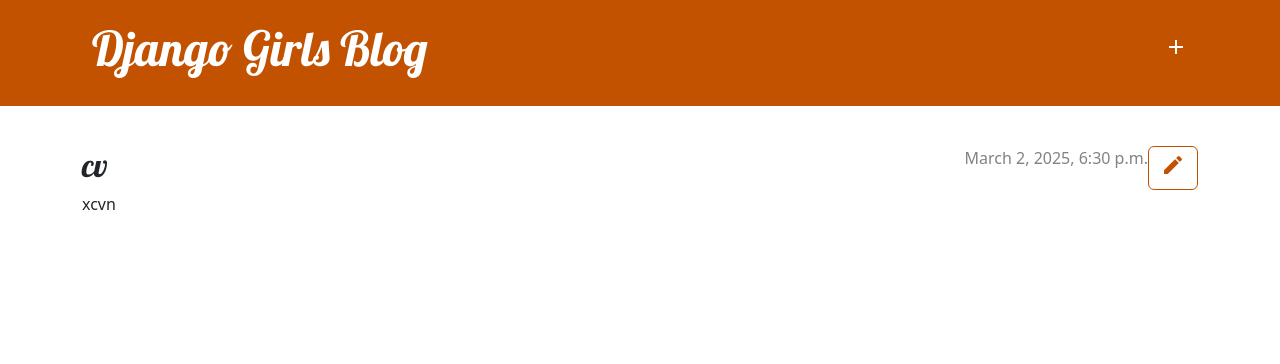
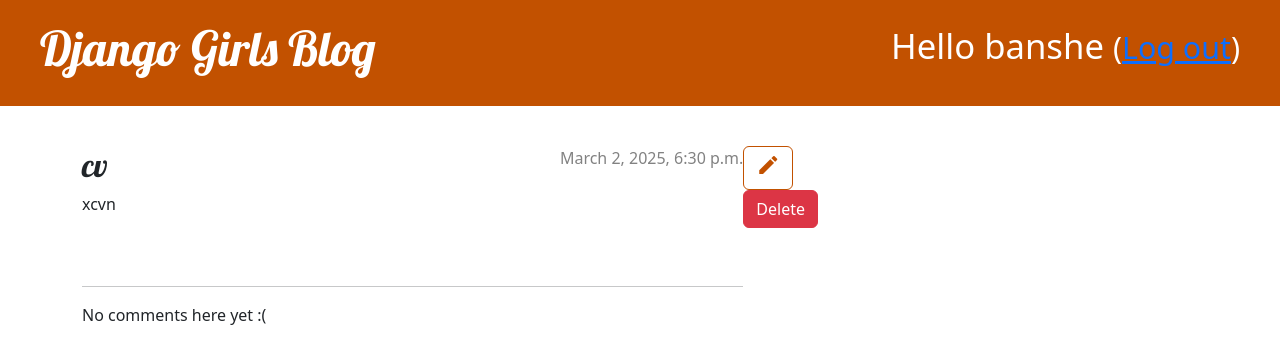
Before and after one commit to Banshe666/modulo_4_django, a Django app: page /post/5/ in a window 1280 px wide. Shown: the top 364 px of the page. Run offline with Django 5.2, Linux system fonts and the light colour scheme; a user stored in the database is signed in; data comes from the database, SQL or seed files in the repository; both versions use the stored data as it was after the commit; tables that the repository leaves empty hold one stand-in row (values such as "Sample post").

Commit message:
new updates extra Django Tutorials added to this Module 7 DjangoApp

```diff
--- a/blog/admin.py
+++ b/blog/admin.py
@@ -1,4 +1,5 @@
 from django.contrib import admin
-from .models import Post
+from .models import Post, Comment
 
 admin.site.register(Post)
+admin.site.register(Comment)
--- a/blog/models.py
+++ b/blog/models.py
@@ -16,3 +16,20 @@
 
     def __str__(self):
         return self.title
+
+class Comment(models.Model):
+    post = models.ForeignKey('blog.Post', on_delete=models.CASCADE, related_name='comments')
+    author = models.CharField(max_length=200)
+    text = models.TextField()
+    created_date = models.DateTimeField(default=timezone.now)
+    approved_comment = models.BooleanField(default=False)
+
+    def approve(self):
+        self.approved_comment = True
+        self.save()
+
+    def __str__(self):
+        return self.text
+
+def approved_comments(self):
+    return self.comments.filter(approved_comment=True)
--- a/blog/static/css/blog.css
+++ b/blog/static/css/blog.css
@@ -69,3 +69,7 @@
     color: #FFFFFF;
     background-color: #C25100;
 }
+
+.comment {
+    margin: 20px 0px 20px 20px;
+}
--- a/blog/templates/blog/base.html
+++ b/blog/templates/blog/base.html
@@ -10,23 +10,23 @@
         <link rel="stylesheet" href="{% static 'css/blog.css' %}">
     </head>
     <body>
-        <header class="page-header">
-            <div class="container">
+        <div class="page-header">
             {% if user.is_authenticated %}
-                    <a href="{% url 'post_new' %}" class="top-menu">
-                        <span class="material-icons">add</span>
-                    </a>
+                <a href="{% url 'post_new' %}" class="top-menu"><span class="glyphicon glyphicon-plus"></span></a>
+                <a href="{% url 'post_draft_list' %}" class="top-menu"><span class="glyphicon glyphicon-edit"></span></a>
+                <p class="top-menu">Hello {{ user.username }} <small>(<a href="{% url 'logout' %}">Log out</a>)</small></p>
+            {% else %}
+                <a href="{% url 'login' %}" class="top-menu"><span class="glyphicon glyphicon-lock"></span></a>
             {% endif %}
             <h1><a href="/">Django Girls Blog</a></h1>
         </div>
-        </header>
-        <main class="content container">
+        <div class="content container">
             <div class="row">
-                <div class="col">
+                <div class="col-md-8">
                 {% block content %}
                 {% endblock %}
                 </div>
             </div>
-        </main>
+        </div>
     </body>
 </html>
--- a/blog/templates/blog/post_detail.html
+++ b/blog/templates/blog/post_detail.html
@@ -7,14 +7,45 @@
                 <a class="btn btn-secondary" href="{% url 'post_edit' pk=post.pk %}">
                     <span class="material-icons">edit</span>
                 </a>
+                <form method="POST" action="{% url 'post_remove' pk=post.pk %}" class="post-form">{% csrf_token %}
+                    <button type="submit" class="post btn btn-danger" name="delete">
+                    Delete
+                    </button>
+                </form>
             {% endif %}
         </aside>
         {% if post.published_date %}
-            <time class="date">
+            <div class="date">
                 {{ post.published_date }}
-            </time>
+            </div>
+        {% else %}
+            <form method="POST" action="{% url 'post_publish' pk=post.pk %}" class="post-form">{% csrf_token %}
+                <button type="submit" class="post btn btn-secondary" name="publish">Publish</button>
+            </form>
         {% endif %}
         <h2>{{ post.title }}</h2>
         <p>{{ post.text|linebreaksbr }}</p>
     </article>
+    <hr>
+    {% for comment in post.comments.all %}
+        {% if user.is_authenticated or comment.approved_comment %}
+        <div class="comment">
+            <div class="date">
+                {{ comment.created_date }}
+                {% if not comment.approved_comment %}
+                    <a class="btn btn-default" href="{% url 'comment_remove' pk=comment.pk %}">
+                        {% include './icons/hand-thumbs-down.svg' %}
+                    </a>
+                    <a class="btn btn-default" href="{% url 'comment_approve' pk=comment.pk %}">
+                        {% include './icons/hand-thumbs-up.svg' %}
+                    </a>
+                {% endif %}
+            </div>
+            <strong>{{ comment.author }}</strong>
+            <p>{{ comment.text|linebreaks }}</p>
+        </div>
+        {% endif %}
+    {% empty %}
+        <p>No comments here yet :(</p>
+    {% endfor %}
 {% endblock %}
--- a/blog/urls.py
+++ b/blog/urls.py
@@ -6,4 +6,10 @@
     path('post/<int:pk>/', views.post_detail, name='post_detail'),
     path('post/new/', views.post_new, name='post_new'),
     path('post/<int:pk>/edit/', views.post_edit, name='post_edit'),
+    path('drafts/', views.post_draft_list, name='post_draft_list'),
+    path('post/<int:pk>/publish/', views.post_publish, name='post_publish'),
+    path('post/<int:pk>/remove/', views.post_remove, name='post_remove'),
+    path('post/<int:pk>/comment/', views.add_comment_to_post, name='add_comment_to_post'),
+    path('comment/<int:pk>/approve/', views.comment_approve, name='comment_approve'),
+path('comment/<int:pk>/remove/', views.comment_remove, name='comment_remove'),
 ]
--- a/blog/views.py
+++ b/blog/views.py
@@ -1,8 +1,9 @@
 from django.shortcuts import render,get_object_or_404
-from .models import Post
+from .models import Post, Comment
 from django.utils import timezone
-from .forms import PostForm
+from .forms import PostForm, CommentForm
 from django.shortcuts import redirect
+from django.contrib.auth.decorators import login_required
 
 
 # Create your views here.
@@ -14,19 +15,20 @@
     post = get_object_or_404(Post, pk=pk)
     return render(request, 'blog/post_detail.html', {'post': post})
 
+@login_required
 def post_new(request):
     if request.method == "POST":
         form = PostForm(request.POST)
         if form.is_valid():
             post = form.save(commit=False)
             post.author = request.user
-            post.published_date = timezone.now()
             post.save()
             return redirect('post_detail', pk=post.pk)
     else:
         form = PostForm()
     return render(request, 'blog/post_edit.html', {'form': form})
 
+@login_required
 def post_edit(request, pk):
     post = get_object_or_404(Post, pk=pk)
     if request.method == "POST":
@@ -34,9 +36,52 @@
         if form.is_valid():
             post = form.save(commit=False)
             post.author = request.user
-            post.published_date = timezone.now()
             post.save()
             return redirect('post_detail', pk=post.pk)
     else:
         form = PostForm(instance=post)
     return render(request, 'blog/post_edit.html', {'form': form})
+
+@login_required
+def post_draft_list(request):
+    posts = Post.objects.filter(published_date__isnull=True).order_by('created_date')
+    return render(request, 'blog/post_draft_list.html', {'posts': posts})
+
+@login_required
+def post_publish(request, pk):
+    post = get_object_or_404(Post, pk=pk)
+    if request.method=='POST':
+        post.publish()
+    return redirect('post_detail', pk=pk)
+
+@login_required
+def post_remove(request, pk):
+    post = get_object_or_404(Post, pk=pk)
+    if request.method=='POST':
+        post.delete()
+    return redirect('post_list')
+
+def add_comment_to_post(request, pk):
+    post = get_object_or_404(Post, pk=pk)
+    if request.method == "POST":
+        form = CommentForm(request.POST)
+        if form.is_valid():
+            comment = form.save(commit=False)
+            comment.post = post
+            comment.save()
+            return redirect('post_detail', pk=post.pk)
+    else:
+        form = CommentForm()
+    return render(request, 'blog/add_comment_to_post.html', {'form': form})
+
+@login_required
+def comment_approve(request, pk):
+    comment = get_object_or_404(Comment, pk=pk)
+    comment.approve()
+    return redirect('post_detail', pk=comment.post.pk)
+
+@login_required
+def comment_remove(request, pk):
+    comment = get_object_or_404(Comment, pk=pk)
+    comment.delete()
+    return redirect('post_detail', pk=comment.post.pk)
--- a/mysite/settings.py
+++ b/mysite/settings.py
@@ -123,3 +123,6 @@
 # https://docs.djangoproject.com/en/5.1/ref/settings/#default-auto-field
 
 DEFAULT_AUTO_FIELD = 'django.db.models.BigAutoField'
+
+
+LOGIN_REDIRECT_URL = '/'
--- a/mysite/urls.py
+++ b/mysite/urls.py
@@ -14,10 +14,14 @@
     1. Import the include() function: from django.urls import include, path
     2. Add a URL to urlpatterns:  path('blog/', include('blog.urls'))
 """
+from django.urls import path, include
 from django.contrib import admin
-from django.urls import path, include
+
+from django.contrib.auth import views
 
 urlpatterns = [
     path('admin/', admin.site.urls),
+    path('accounts/login/', views.LoginView.as_view(), name='login'),
+    path('accounts/logout/', views.LogoutView.as_view(next_page='/'), name='logout'),
     path('', include('blog.urls')),
 ]
```
Also changed, not shown: blog/forms.py (+7 -1 lines), blog/templates/blog/add_comment_to_post.html (added, +9 -0 lines), blog/templates/blog/post_draft_list.html (added, +11 -0 lines), blog/templates/blog/post_list.html (+7 -6 lines), blog/templates/registration/login.html (added, +24 -0 lines), blog/migrations/0002_comment.py (added), db.sqlite3. Lines whose indentation alone changed are shown as unchanged.
